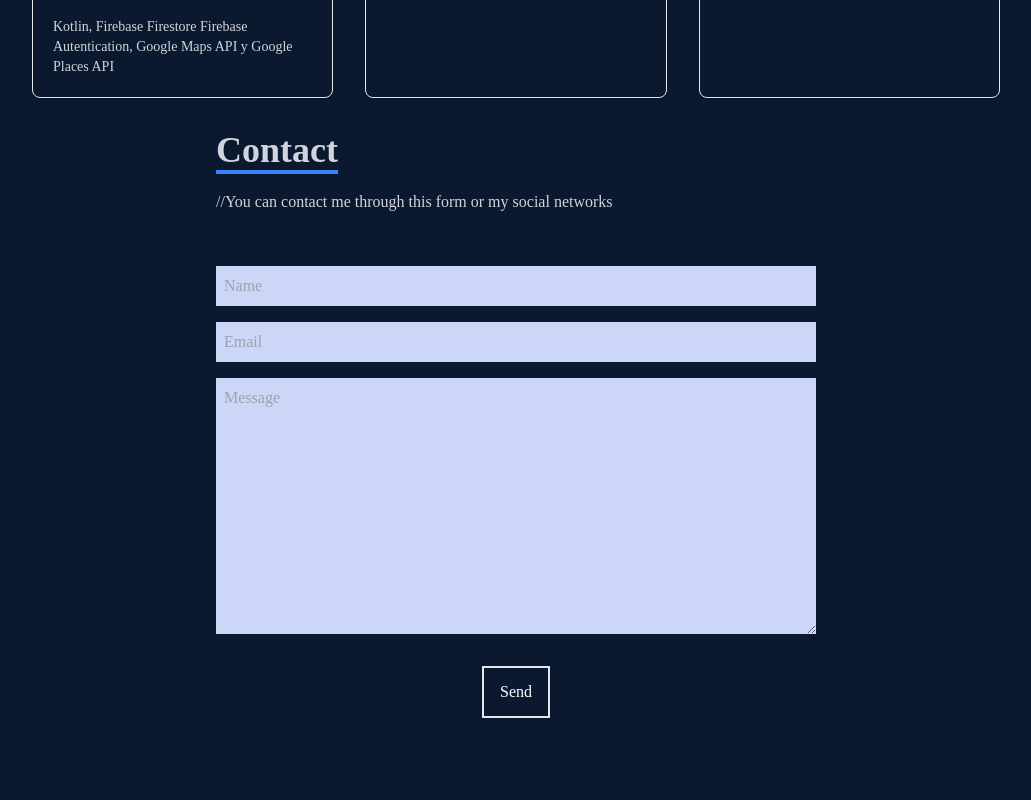
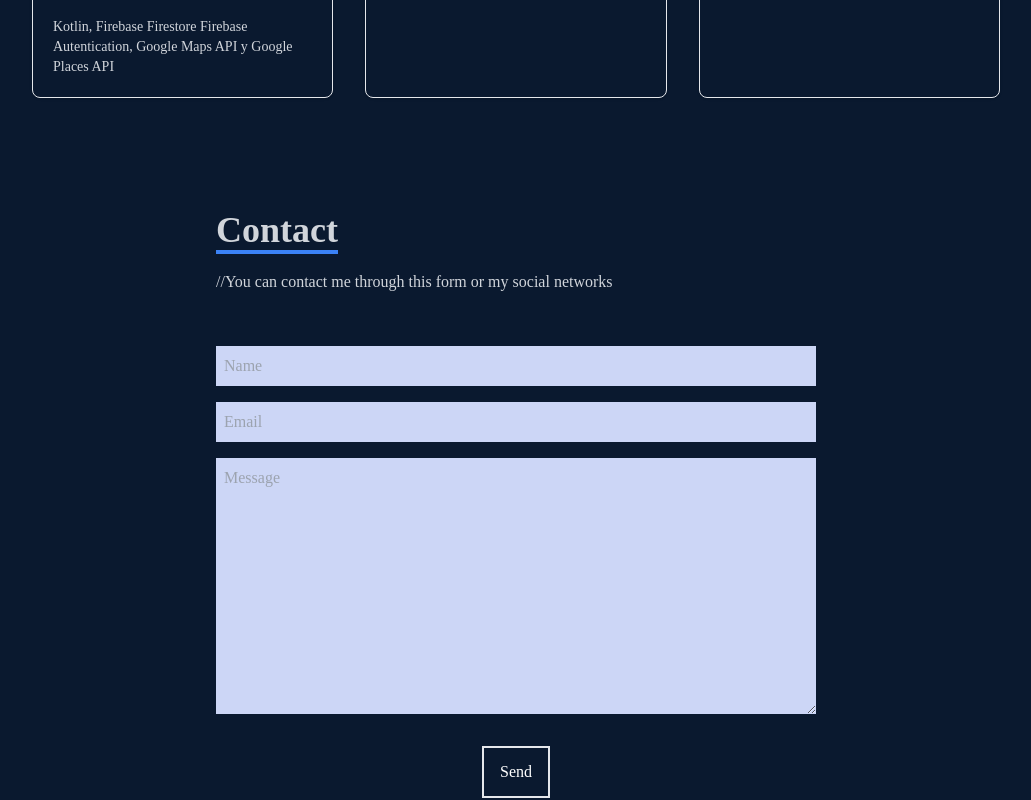
Before and after one commit to Mariusrfx/portfolio-reactjs, a React (Create React App) app: page / in a window 1280 px wide. Shown: the part 2860-3660 px from the top of the page, without its empty margins (124-1155 px from the left). Built offline with nearby package versions, Linux system fonts and the light colour scheme.

Commit message:
v1.4.5.3 contact

```diff
--- a/src/components/Contact.jsx
+++ b/src/components/Contact.jsx
@@ -9,9 +9,9 @@ function Contact() {
     e.target.reset()
   };
   return (
-    <div  name='contact' className='w-full h-full text-gray-300 bg-[#0a192f] flex justify-center items-center p-4 '>
+    <div  name='contact' className='w-full  text-gray-300 bg-[#0a192f] flex justify-center items-center p-4 '>
 
-        <form method='POST' ref={form} onSubmit={sendEmail} action="https://getform.io/f/76c1f7ab-1d1c-4e41-b2d7-fb9205ec4481" className='flex flex-col max-w-[600px] w-full'>
+        <form method='POST' ref={form} onSubmit={sendEmail} action="https://getform.io/f/76c1f7ab-1d1c-4e41-b2d7-fb9205ec4481" className='flex flex-col max-w-[600px] w-full pt-20'>
             <div className='pb-8'>
                 <p className='text-4xl font-bold  inline border-b-4 border-blue-500'>{t('conttit')}</p>
                 <p className='py-5'>{t('contintro')}</p>
```
